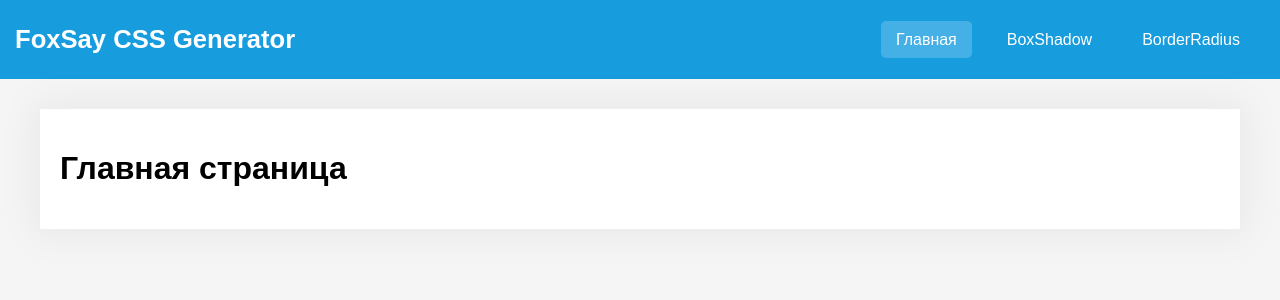
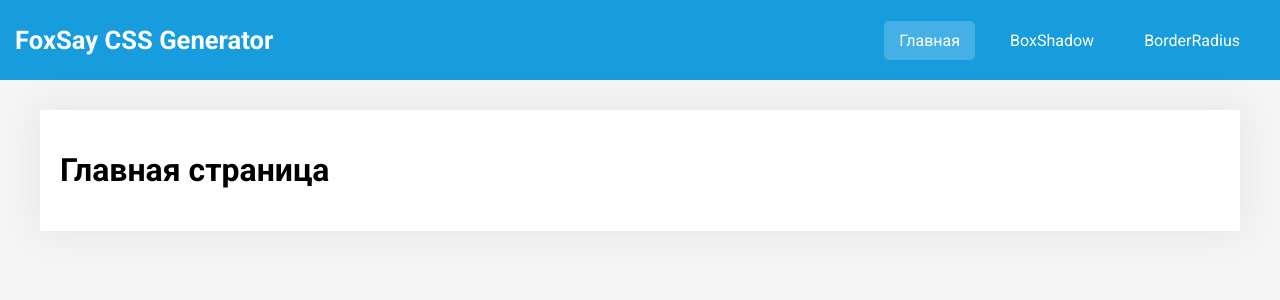
Before and after one commit to DimaChekashov/foxsay-css-generator, a React (Create React App) app: page / in a window 1280 px wide. Shown: the top 300 px of the page. Built offline with nearby package versions, Linux system fonts and the light colour scheme.

Commit message:
add Roboto font to project

```diff
--- a/src/index.css
+++ b/src/index.css
@@ -1,6 +1,8 @@
+@import url("https://fonts.googleapis.com/css2?family=Roboto:wght@300;400;500;700&display=swap");
+
 body {
     margin: 0;
-    font-family: Arial, sans-serif;
+    font-family: "Roboto", sans-serif;
     background-color: #f5f5f5;
 }
 
```
